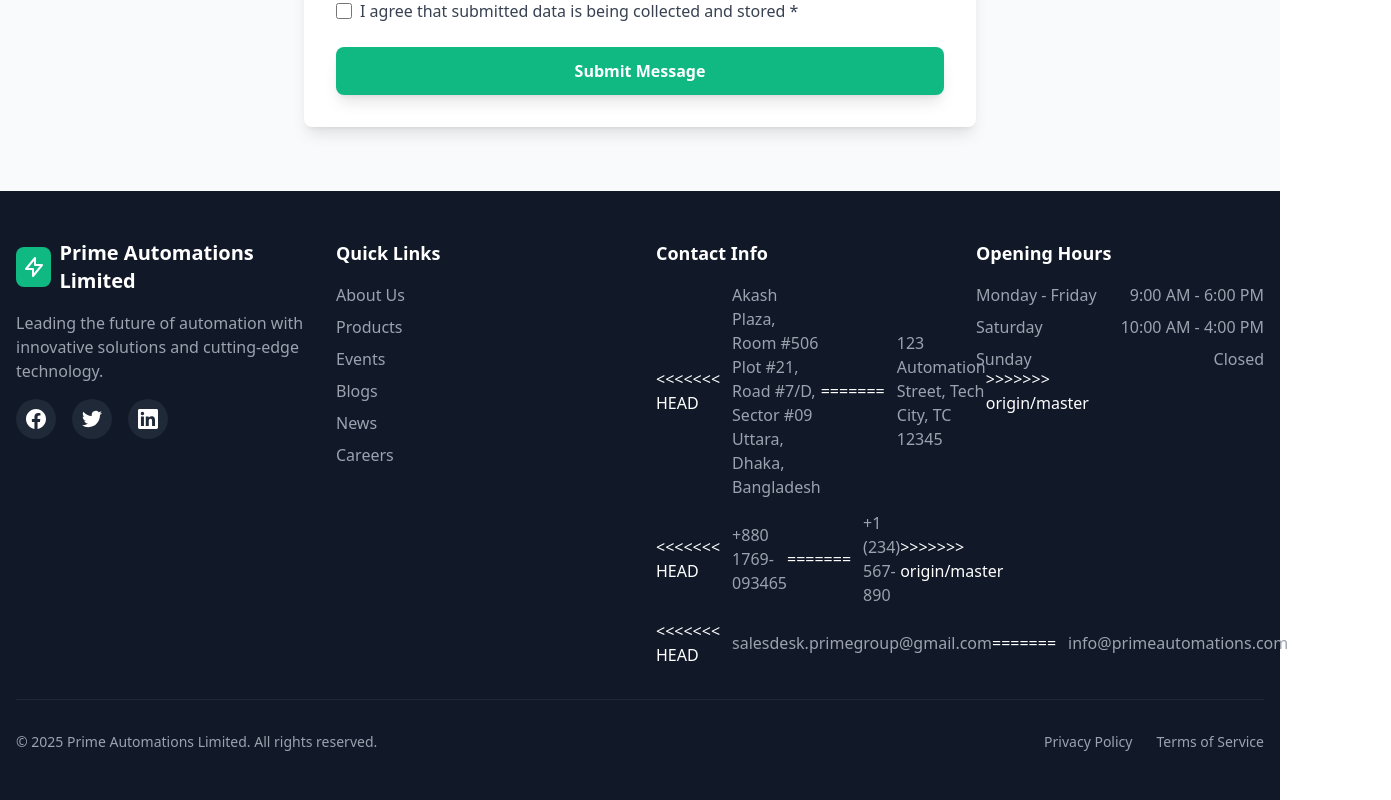
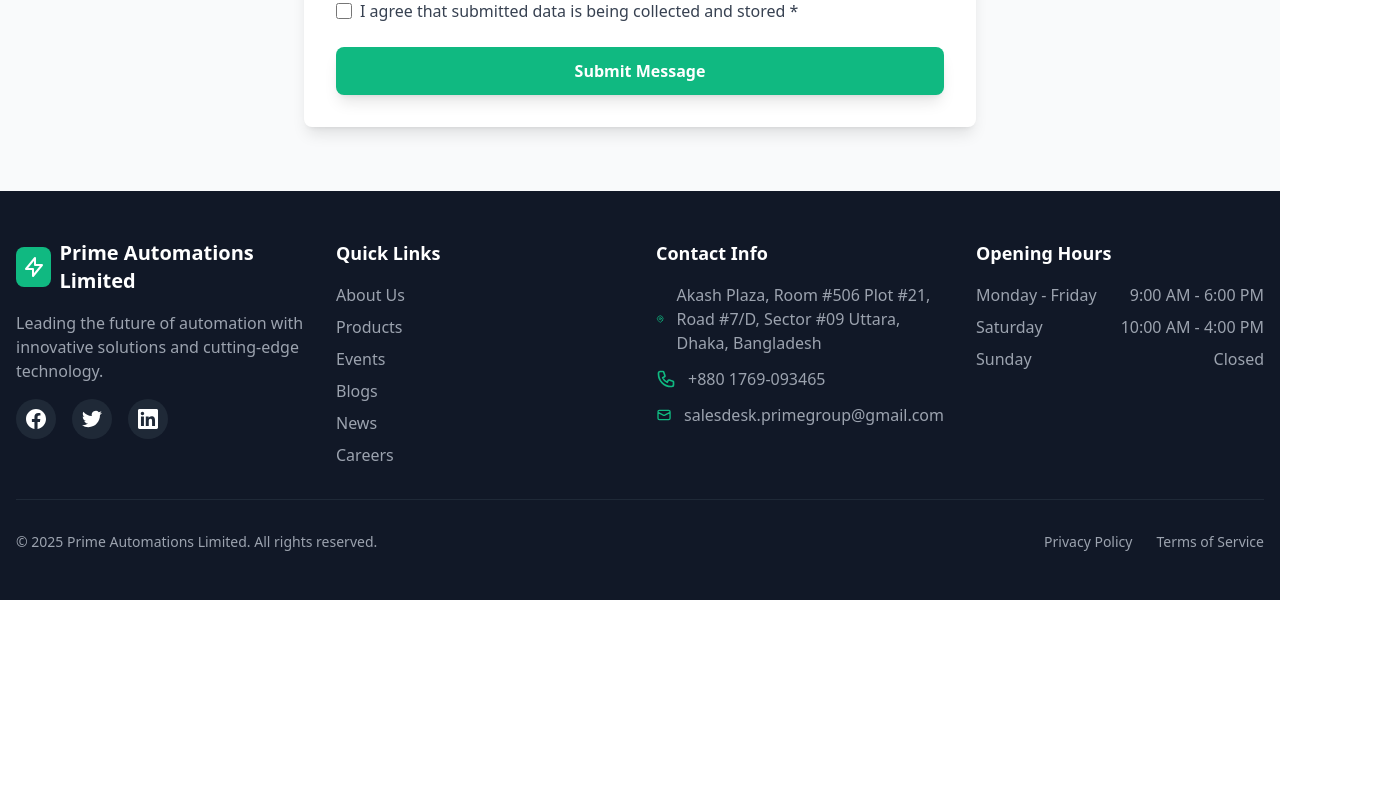
Before and after one commit to oshanto-ctrl/pal-demo, a Vue app: page / in a window 1280 px wide. Shown: the part 6413-7213 px from the top of the page, 1391 px wide, since content can reach past the window. After the commit the page ends 7013 px from the top, so only its background shows below. Built offline with nearby package versions, Linux system fonts and the light colour scheme.

Commit message:
Footer fixed from unwanted chars

```diff
--- a/src/components/layout/Footer.vue
+++ b/src/components/layout/Footer.vue
@@ -44,31 +44,19 @@
                 <path stroke-linecap="round" stroke-linejoin="round" stroke-width="2" d="M17.657 16.657L13.414 20.9a1.998 1.998 0 01-2.827 0l-4.244-4.243a8 8 0 1111.314 0z"></path>
                 <path stroke-linecap="round" stroke-linejoin="round" stroke-width="2" d="M15 11a3 3 0 11-6 0 3 3 0 016 0z"></path>
               </svg>
-<<<<<<< HEAD
               <span class="text-gray-400">Akash Plaza, Room #506 Plot #21, Road #7/D, Sector #09 Uttara, Dhaka, Bangladesh</span>
-=======
-              <span class="text-gray-400">123 Automation Street, Tech City, TC 12345</span>
->>>>>>> origin/master
             </div>
             <div class="flex items-center space-x-3">
               <svg class="w-5 h-5 text-prime-green" fill="none" stroke="currentColor" viewBox="0 0 24 24">
                 <path stroke-linecap="round" stroke-linejoin="round" stroke-width="2" d="M3 5a2 2 0 012-2h3.28a1 1 0 01.948.684l1.498 4.493a1 1 0 01-.502 1.21l-2.257 1.13a11.042 11.042 0 005.516 5.516l1.13-2.257a1 1 0 011.21-.502l4.493 1.498a1 1 0 01.684.949V19a2 2 0 01-2 2h-1C9.716 21 3 14.284 3 6V5z"></path>
               </svg>
-<<<<<<< HEAD
               <a href="tel:+1234567890" class="text-gray-400 hover:text-prime-green transition-colors duration-300">+880 1769-093465</a>
-=======
-              <a href="tel:+1234567890" class="text-gray-400 hover:text-prime-green transition-colors duration-300">+1 (234) 567-890</a>
->>>>>>> origin/master
             </div>
             <div class="flex items-center space-x-3">
               <svg class="w-5 h-5 text-prime-green" fill="none" stroke="currentColor" viewBox="0 0 24 24">
                 <path stroke-linecap="round" stroke-linejoin="round" stroke-width="2" d="M3 8l7.89 4.26a2 2 0 002.22 0L21 8M5 19h14a2 2 0 002-2V7a2 2 0 00-2-2H5a2 2 0 00-2 2v10a2 2 0 002 2z"></path>
               </svg>
-<<<<<<< HEAD
               <a href="mailto:info@primeautomations.com" class="text-gray-400 hover:text-prime-green transition-colors duration-300">salesdesk.primegroup@gmail.com</a>
-=======
-              <a href="mailto:info@primeautomations.com" class="text-gray-400 hover:text-prime-green transition-colors duration-300">info@primeautomations.com</a>
->>>>>>> origin/master
             </div>
           </div>
         </div>
```
